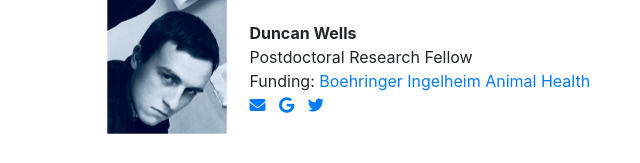
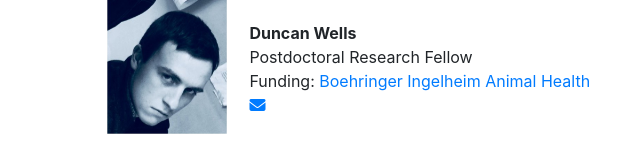
Before and after one commit to mcveighlab/mcveighlab.github.io, a plain HTML site: page people.html in a window 1280 px wide. Shown: the part 348-511 px from the top of the page, 402-1042 px from the left. Drawn offline with nearby package versions, Linux system fonts and the light colour scheme.

Commit message:
290422_2232

```diff
--- a/people.html
+++ b/people.html
@@ -105,18 +105,10 @@
     Postdoctoral Research Fellow
     <br>
     Funding: <a href="https://www.boehringer-ingelheim.co.uk/animal-health/animal-health">Boehringer Ingelheim Animal Health</a>
-    <a href="mailto:paul.mcveigh@qub.ac.uk" style="text-decoration : none;">
+    <a href="mailto:d.wells@qub.ac.uk" style="text-decoration : none;">
     <br>
       <i class="fa fa-envelope" aria-hidden="true">
       </i>
-    </a>
-&nbsp;
-    <a href="https://scholar.google.co.uk/citations?hl=en&user=DLj1YxkAAAAJ&view_op=list_works&sortby=pubdate" style="text-decoration : none;">
-      <i class='fa fa-google'></i>
-    </a>
-&nbsp;
-    <a href="https://twitter.com/pauliomcveigh" style="text-decoration : none;">
-      <i class='fa fa-twitter'></i>
     </a>
     <br>
   </p>
```
